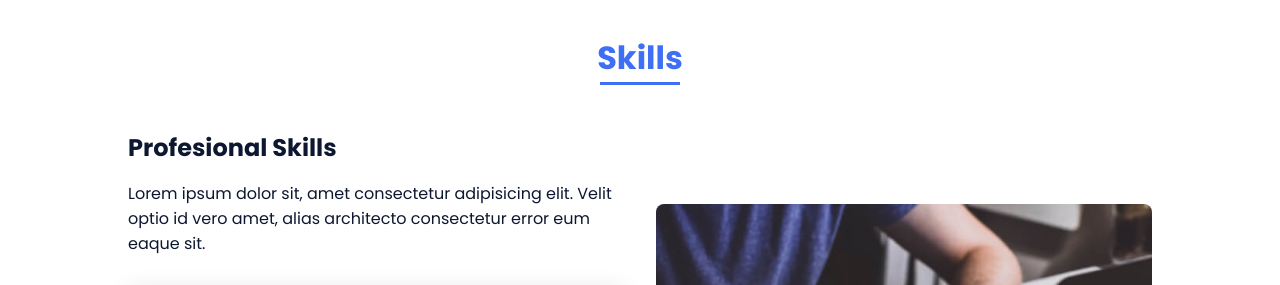
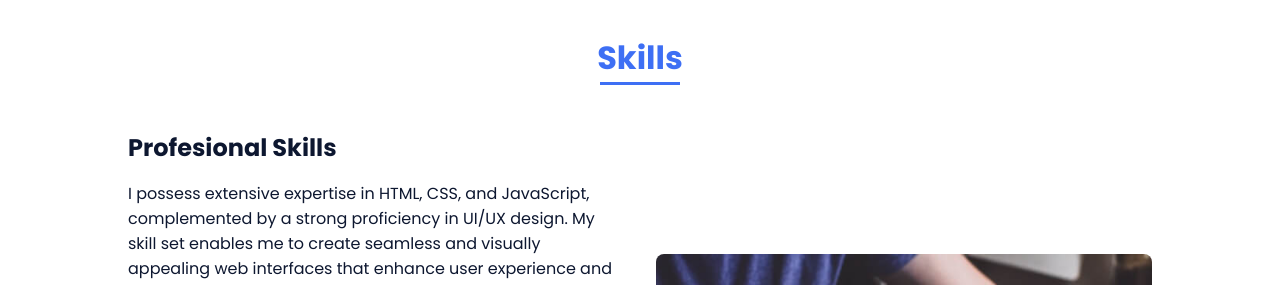
Before and after one commit to pasupuletiSaiM/SWC-web, a plain HTML site: page index.html in a window 1280 px wide. Shown: the part 1487-1772 px from the top of the page. Drawn offline with nearby package versions, Linux system fonts and the light colour scheme.

Commit message:
Update index.html

```diff
--- a/index.html
+++ b/index.html
@@ -82,7 +82,7 @@
                 <div class="skills__container bd-grid">
                     <div>
                         <h2 class="skills__subtitle">Profesional Skills</h2>
-                        <p class="skills__text">Lorem ipsum dolor sit, amet consectetur adipisicing elit. Velit optio id vero amet, alias architecto consectetur error eum eaque sit.</p>
+                        <p class="skills__text">I possess extensive expertise in HTML, CSS, and JavaScript, complemented by a strong proficiency in UI/UX design. My skill set enables me to create seamless and visually appealing web interfaces that enhance user experience and engagement. I am adept at translating design concepts into functional, responsive web applications, ensuring both aesthetic appeal and usability.</p>
                         <div class="skills__data">
                             <div class="skills__names">
                                 <i class='bx bxl-html5 skills__icon'></i>
```
